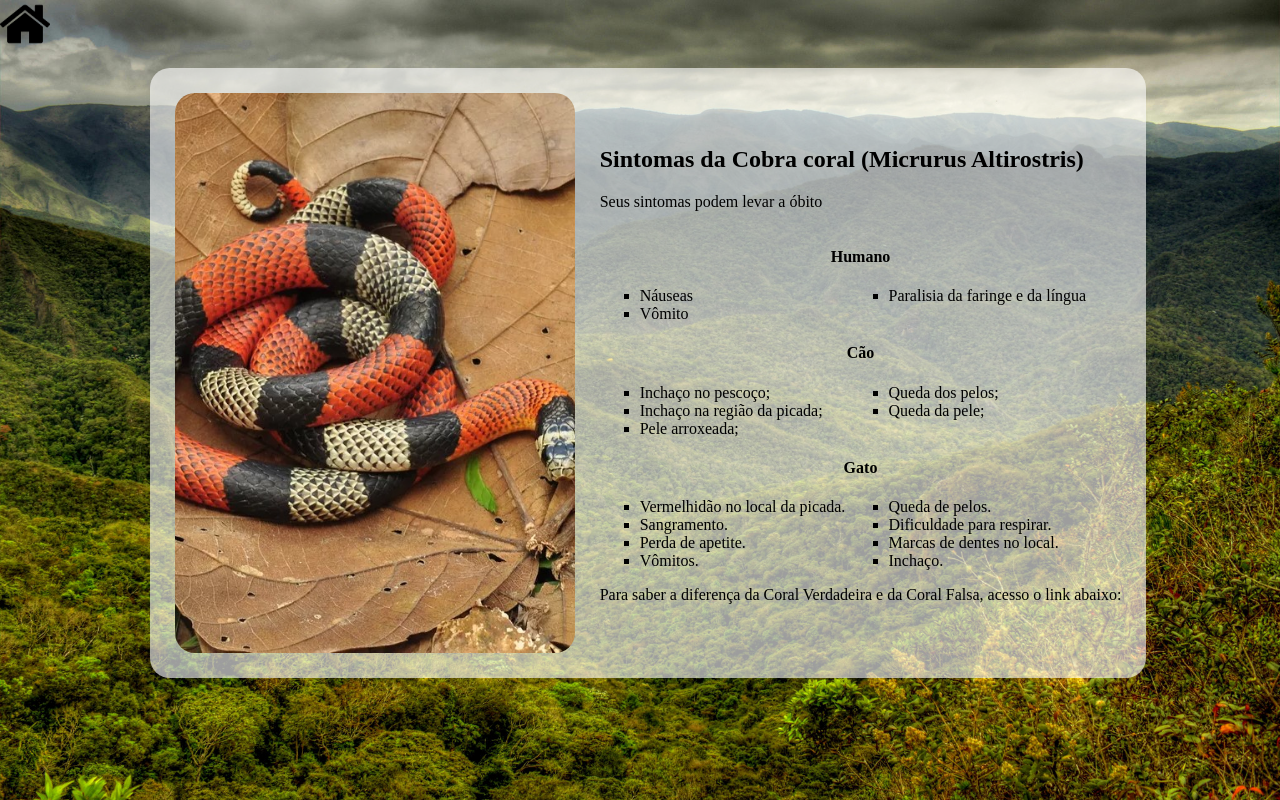
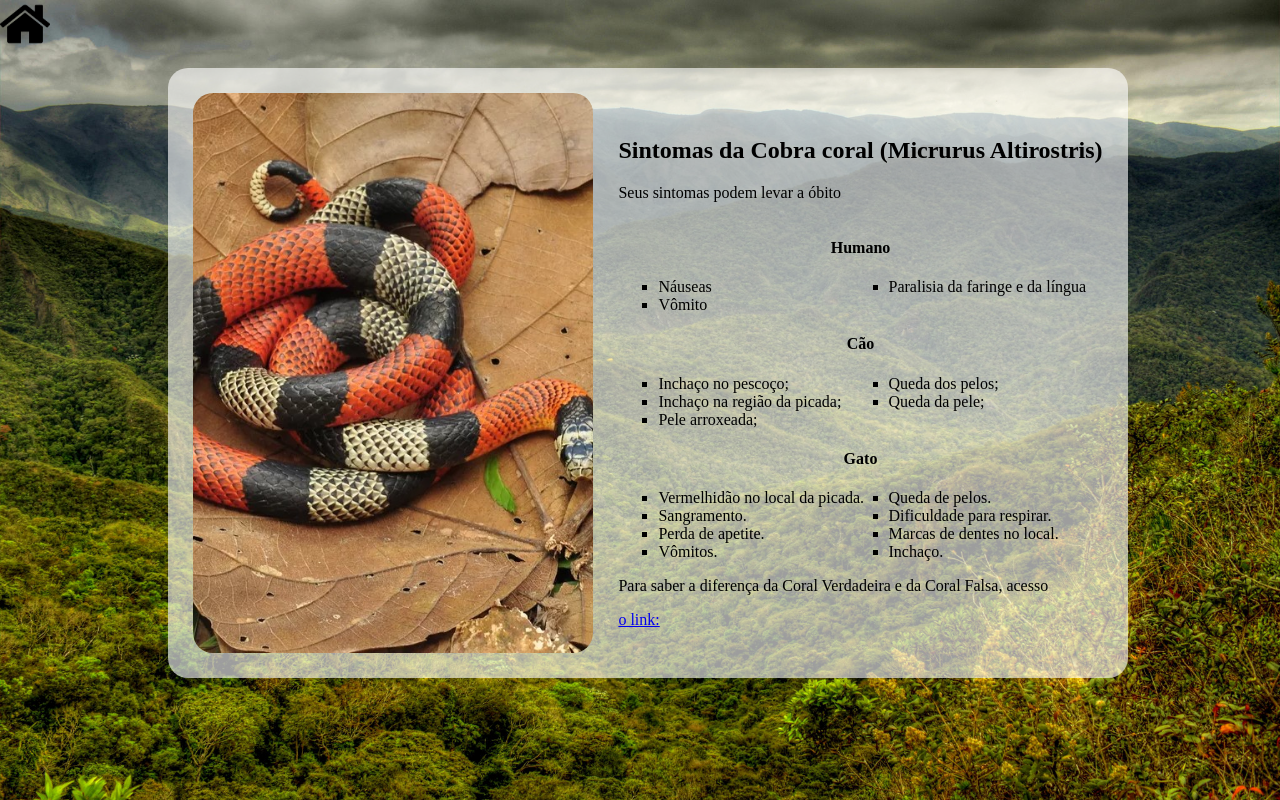
Before and after one commit to lipeeegustavo/Animais-Peconhentos, a plain HTML site: page Coral Sintomas.html in a window 1280 px wide. Drawn offline with Linux system fonts and the light colour scheme.

Commit message:
conrfirmar

```diff
--- a/Coral Sintomas.html
+++ b/Coral Sintomas.html
@@ -50,8 +50,8 @@
               <li>Inchaço.</li>
             </ul>
         </div>
-        <p>Para saber a diferença da Coral Verdadeira e da Coral Falsa, acesso o link abaixo:</p>
-        <a href="https://www.estudokids.com.br/wp-content/uploads/2018/09/coral-falsa-verdadeira.jpg"></a>
+        <p>Para saber a diferença da Coral Verdadeira e da Coral Falsa, acesso</p>
+        <a href="https://www.estudokids.com.br/wp-content/uploads/2018/09/coral-falsa-verdadeira.jpg"> o link:</a>
       </div>
     </div>
   </main>
```
